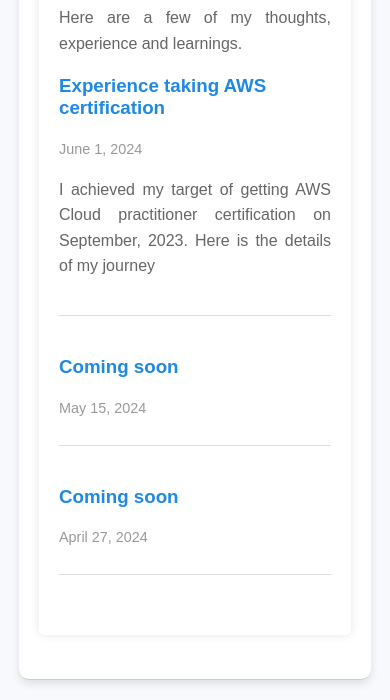
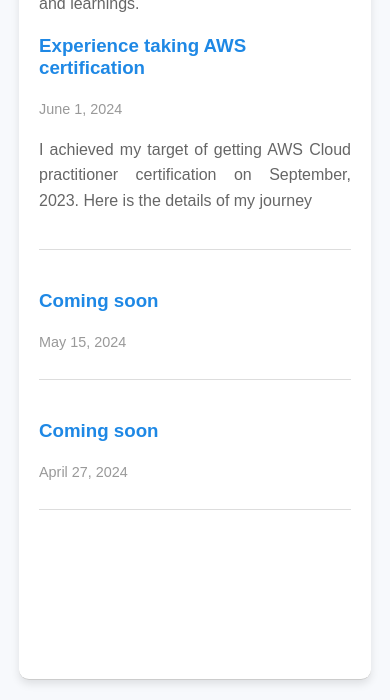
Before and after one commit to tonythomasm6/tonythomasm.com, a plain HTML site: page ui/blog.html in a window 390 px wide. Shown: the part 144-844 px from the top of the page. Drawn offline with Linux system fonts and the light colour scheme.

Commit message:
Adjusted responsiveness

```diff
--- a/ui/blog.html
+++ b/ui/blog.html
@@ -70,7 +70,7 @@
 </head>
 <body>
     <main>
-        <section id="blog" class="active">
+        <!-- <section id="blog" class="active"> -->
             <h2>Blog</h2>
             <p>Here are a few of my thoughts, experience and learnings.</p>
 
@@ -91,7 +91,7 @@
                 <!-- <p>Coming soon...</p> -->
             </article>
             <!-- Add more blog links as needed -->
-        </section>
+        <!-- </section> -->
     </main>
 </body>
 </html>
```
